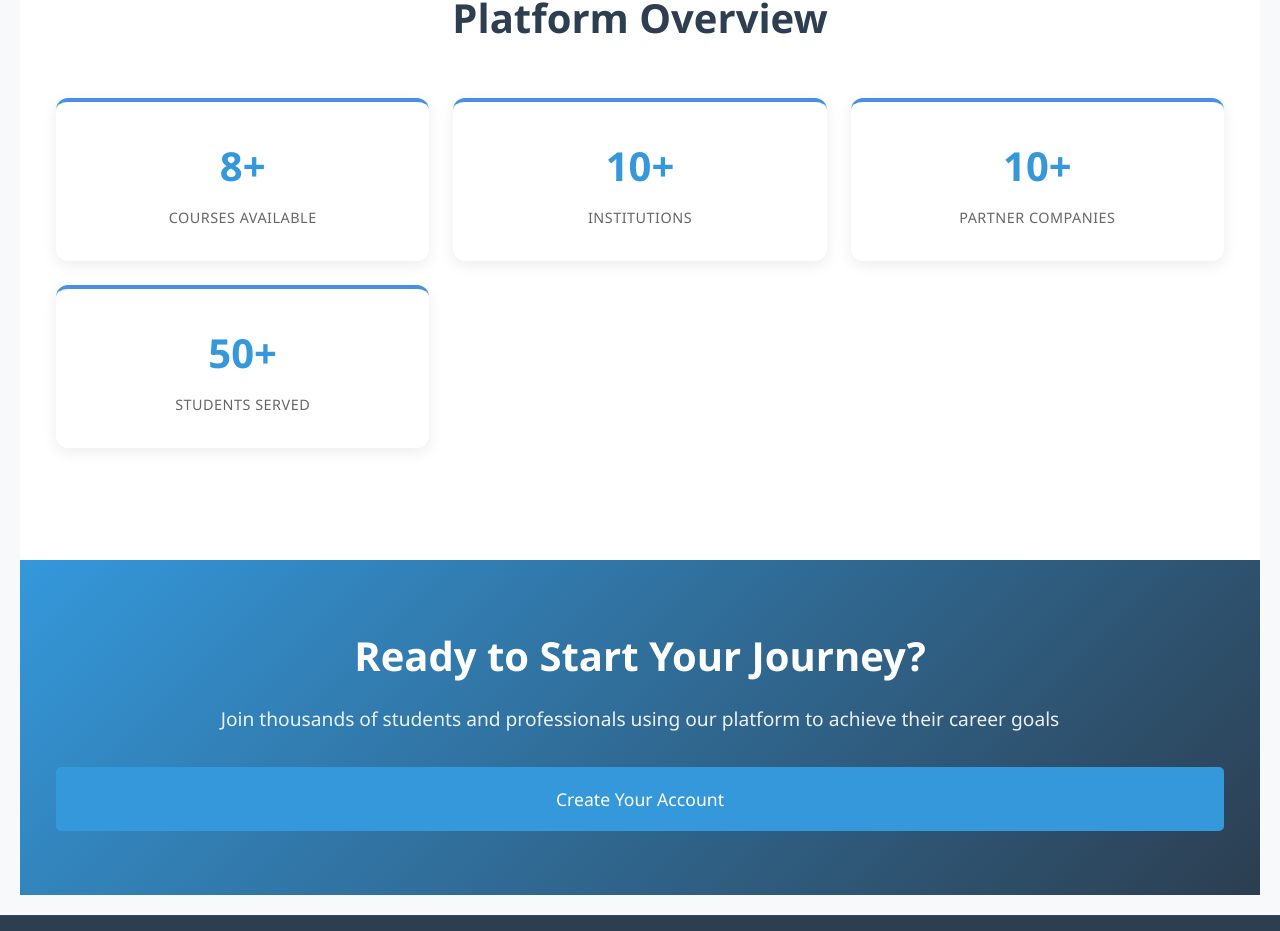
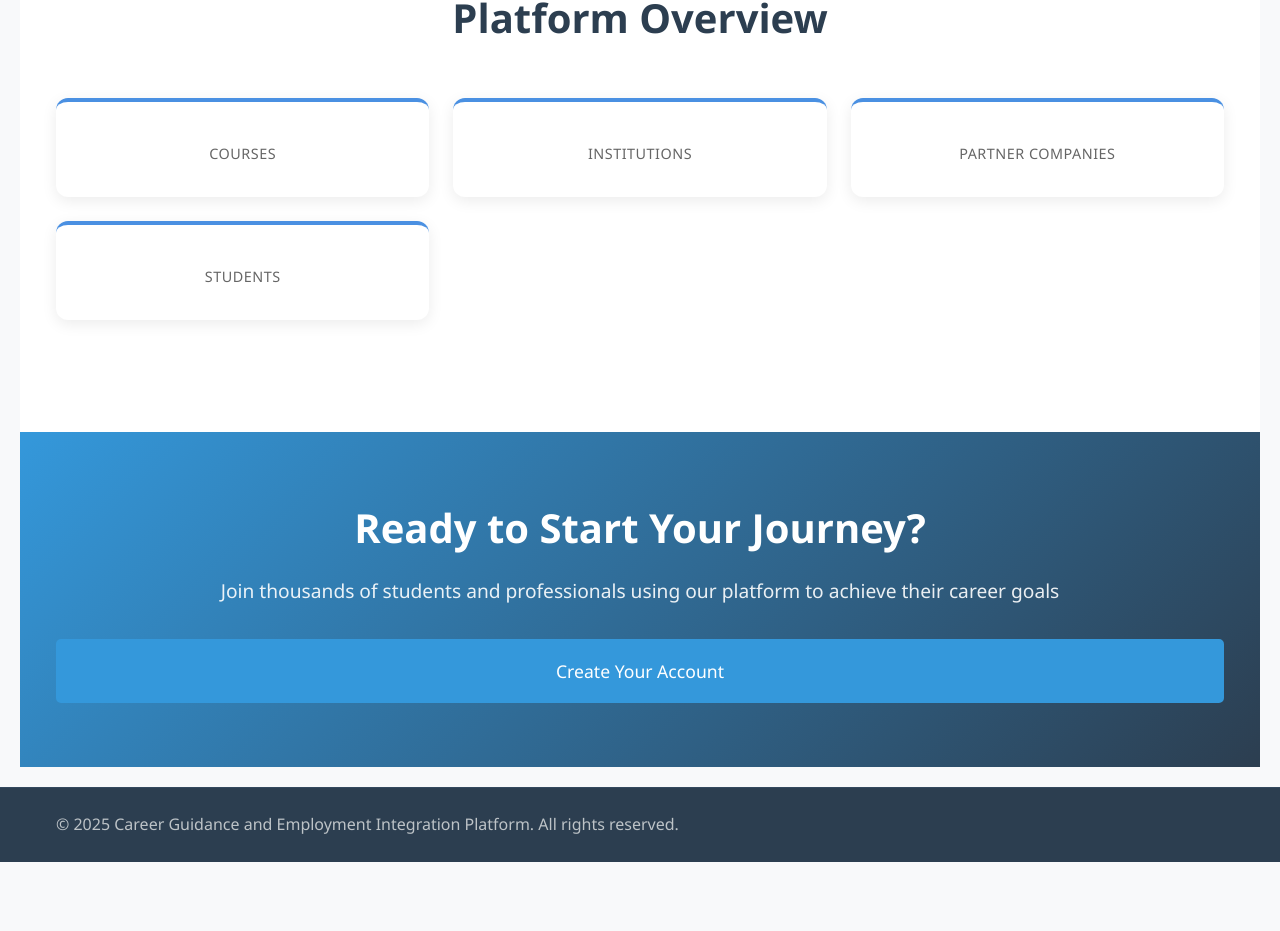
Before and after one commit to lerekomolapo55/career-guidance-platform2, a React (Create React App) app in the folder frontend/: page / in a window 1280 px wide. Shown: the part 1307-2238 px from the top of the page. After the commit the page ends 2169 px from the top, so only its background shows below. Built offline with nearby package versions, Linux system fonts and the light colour scheme; no server answers.

Commit message:
Update Home.js with latest changes for better user experience and redeploy frontend

```diff
--- a/frontend/src/components/Home.js
+++ b/frontend/src/components/Home.js
@@ -87,20 +87,20 @@ const Home = ({ user }) => {
           <h2>Platform Overview</h2>
           <div className="stats-grid">
             <div className="stat-item">
-              <div className="stat-number">8+</div>
-              <div className="stat-label">Courses Available</div>
+              <div className="stat-number"></div>
+              <div className="stat-label">Courses </div>
             </div>
             <div className="stat-item">
-              <div className="stat-number">10+</div>
+              <div className="stat-number"></div>
               <div className="stat-label">Institutions</div>
             </div>
             <div className="stat-item">
-              <div className="stat-number">10+</div>
+              <div className="stat-number"></div>
               <div className="stat-label">Partner Companies</div>
             </div>
             <div className="stat-item">
-              <div className="stat-number">50+</div>
-              <div className="stat-label">Students Served</div>
+              <div className="stat-number"></div>
+              <div className="stat-label">Students </div>
             </div>
           </div>
         </div>
```
